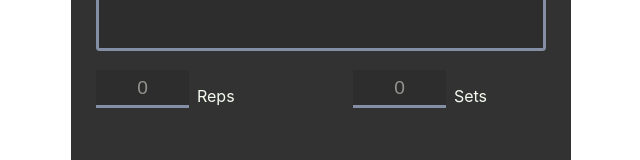
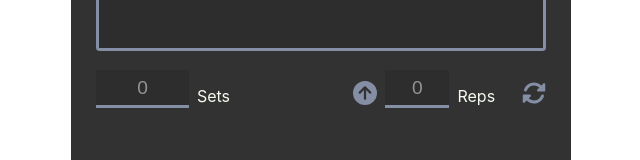
Before and after one commit to gudiantunes/workouty, a React (Vite) app: page /edit-exercise in a window 1280 px wide. Shown: the part 300-460 px from the top of the page, without its empty margins (319-959 px from the left). Built offline with nearby package versions, Linux system fonts and the light colour scheme.

Commit message:
Added timed and maxed exercises

```diff
--- a/src/components.styled/Button/Button.jsx
+++ b/src/components.styled/Button/Button.jsx
@@ -71,10 +71,10 @@ export const FooterButton = styled.button`
   height: 100%;
   font-size: 2em;
   padding-block: 0.2em;
-  color: var(--background-1);
+  color: ${(props) => props.color || 'var(--background-1)'};
   background-color: var(--accent-color);
   &:hover {
-    background-color: var(--accent-color-dark)
+    background-color: var(--accent-color-dark);
   }
   ${(props) =>
     props.secondary &&
--- a/src/components.styled/Wrapper/Wrapper.jsx
+++ b/src/components.styled/Wrapper/Wrapper.jsx
@@ -36,11 +36,11 @@ export const ShowExercises = styled.div`
 `;
 
 export const RepSetWrapper = styled.div`
-  display: grid;
+  display: flex;
   grid-template-columns: 1fr 1fr;
   /* flex-direction: column; */
   width: 90%;
-  /* justify-content: space-between; */
+  justify-content: space-between;
   gap: 4em;
   margin-block: 1em;
   box-sizing: border-box;
@@ -91,4 +91,5 @@ export const RoundedWrapper = styled.div`
   display: flex;
   justify-content: space-between;
   align-items: center;
+  font-size: 1.2em;
 `;
--- a/src/components/Exercise/ExerciseSet.jsx
+++ b/src/components/Exercise/ExerciseSet.jsx
@@ -48,7 +48,7 @@ function Editbtn(props) {
 function ExerciseSet(props) {
   const navigate = useNavigate();
   return (
-    <ExerciseWrapper {...props}>
+    <ExerciseWrapper width={props.width}>
       {props.moveable && (
         <MoveBtns moveUp={props.moveUp} moveDown={props.moveDown} />
       )}
@@ -72,7 +72,9 @@ function ExerciseSet(props) {
       ) : (
         <span>{props.exercise.sets} Sets</span>
       )}
-      <span>{props.exercise.reps} Reps</span>
+      <span>
+        {props.exercise.reps} {props.exercise.timed ? 'Secs' : 'Reps'}
+      </span>
     </ExerciseWrapper>
   );
 }
--- a/src/components/Timer/ExerciseTimer.jsx
+++ b/src/components/Timer/ExerciseTimer.jsx
@@ -18,6 +18,8 @@ const ExerciseTimer = forwardRef((props, _ref) => {
   const [isActive, setIsActive] = useState(false);
   const [isPaused, setIsPaused] = useState(false);
   const [time, setTime] = useState(0);
+
+  const [isCompleted, setIsCompleted] = useState(false);
 
   useEffect(() => {
     let interval = null;
@@ -45,6 +47,7 @@ const ExerciseTimer = forwardRef((props, _ref) => {
     getTime: () => {
       return time;
     },
+    done: !props.targetTime || isCompleted,
   }));
 
   function handleStartPause() {
@@ -57,9 +60,22 @@ const ExerciseTimer = forwardRef((props, _ref) => {
     }
   }
 
+  useEffect(() => {
+    props.onTimeUpdate?.(time);
+
+    if (!props.targetTime) return;
+
+    if (time >= props.targetTime) {
+      props.onTimerDone?.();
+      setIsCompleted(true);
+    }
+  }, [time]);
+
   return (
     <RoundedWrapper className={props.className} active={isActive && !isPaused}>
-      <span>Timer: {time} seconds</span>
+      <span>
+        Timer: {props.targetTime ? props.targetTime - time : time} seconds
+      </span>
       <div style={{ display: 'flex', gap: '0.5em' }}>
         {time > 0 && (
           <NoBgButton
--- a/src/routes/Activity/DoWorkout.jsx
+++ b/src/routes/Activity/DoWorkout.jsx
@@ -1,4 +1,4 @@
-import React, { useRef } from 'react';
+import React, { useEffect, useRef, useState } from 'react';
 import { LabeledInput } from '../../components.styled/Input/Input';
 import { MainTitle, TextBox, Title } from '../../components.styled/Label/Label';
 import {
@@ -7,8 +7,11 @@ import {
 } from '../../components.styled/Wrapper/Wrapper';
 import ExerciseFooter from '../../components/ExerciseFooter/ExerciseFooter';
 import ExerciseTimer from '../../components/Timer/ExerciseTimer';
+import { setInputValue } from '../../utils/utils';
 
 function DoWorkout({ exercise, onSkipExercise, onDoneExercise }) {
+  const [finishedTime, setFinishedTime] = useState(false);
+
   const repsRef = useRef();
   const timerRef = useRef();
 
@@ -21,24 +24,32 @@ function DoWorkout({ exercise, onSkipExercise, onDoneExercise }) {
     onDoneExercise(exerciseData);
   }
 
+  useEffect(() => {
+    if (timerRef.current?.done) {
+    }
+  }, [finishedTime]);
+
   return (
     <FlexWrapper gap='2em'>
       <MainTitle className='center' fontColor width='90%'>
         {exercise.name}
       </MainTitle>
-      <TextBox className='center'>
-        {exercise.description} {timerRef.current?.getTime()}
-      </TextBox>
+      <TextBox className='center'>{exercise.description}</TextBox>
       <div style={{ width: '70%' }} className='center'>
-        <LabeledInput className='center' labelFontSize='2em'>
+        <LabeledInput className='center' labelFontSize='1.9em'>
           <input
             id='reps'
             type='number'
-            size='5'
+            size='2'
             ref={repsRef}
-            placeholder={exercise.reps}
+            placeholder={
+              exercise.maxed ? '0' : exercise.timed ? '0' : exercise.reps
+            }
           />
-          <label htmlFor='reps'>/{exercise.reps} Reps</label>
+          <label htmlFor='reps'>
+            {exercise.maxed ? '= ' : '/'}
+            {exercise.reps} {exercise.timed ? 'Secs' : 'Reps'}
+          </label>
         </LabeledInput>
       </div>
       <RepSetWrapper className='center'>
@@ -46,7 +57,9 @@ function DoWorkout({ exercise, onSkipExercise, onDoneExercise }) {
           <label htmlFor='lstReps'>Last Reps:</label>
           <input
             id='lstReps'
-            value={exercise.lstReps ? exercise.lstReps : 0}
+            value={
+              exercise.timed ? '-' : exercise.lstReps ? exercise.lstReps : 0
+            }
             size={2}
             readOnly
           />
@@ -61,7 +74,20 @@ function DoWorkout({ exercise, onSkipExercise, onDoneExercise }) {
           />
         </LabeledInput>
       </RepSetWrapper>
-      <ExerciseTimer className='center' ref={timerRef} />
+      <ExerciseTimer
+        className='center'
+        ref={timerRef}
+        targetTime={exercise.timed ? exercise.reps : null}
+        onTimerDone={() => {
+          setFinishedTime(true);
+        }}
+        onTimeUpdate={(time) => {
+          if (exercise.timed) {
+            setInputValue(repsRef, time);
+          }
+        }}
+      />
+
       <ExerciseFooter onSkip={onSkipExercise} onDone={finishExercise} />
     </FlexWrapper>
   );
--- a/src/routes/EditExercise/EditExercise.jsx
+++ b/src/routes/EditExercise/EditExercise.jsx
@@ -1,4 +1,9 @@
-import { faArrowLeft, faCheck } from '@fortawesome/free-solid-svg-icons';
+import {
+  faArrowCircleUp,
+  faArrowLeft,
+  faCheck,
+  faRotate,
+} from '@fortawesome/free-solid-svg-icons';
 import { FontAwesomeIcon } from '@fortawesome/react-fontawesome';
 import React, { useEffect, useRef, useState } from 'react';
 import { Navigate, useNavigate, useParams } from 'react-router-dom';
@@ -6,6 +11,7 @@ import { database } from '../../api/db.js';
 import {
   DaySelectorBtn,
   NavbarButton,
+  NoBgButton,
 } from '../../components.styled/Button/Button';
 import {
   LabeledInput,
@@ -18,9 +24,12 @@ import {
   FlexWrapper,
   RepSetWrapper,
 } from '../../components.styled/Wrapper/Wrapper';
-import { isFormValid } from '../../utils/utils';
+import { isFormValid, setInputValue } from '../../utils/utils';
 
 function EditExercise(props) {
+  const [isTimed, setIsTimed] = useState(false);
+  const [isMaxed, setIsMaxed] = useState(false);
+
   const { exerciseid } = useParams();
   const navigate = useNavigate();
 
@@ -38,9 +47,10 @@ function EditExercise(props) {
 
   function resetForm() {
     nameRef.current.value = '';
+    descRef.current.value = '';
     repsRef.current.value = 0;
     setsRef.current.value = 0;
-    descRef.current.value = '';
+    // timeRef.current.value = 0;
   }
 
   async function submitExercise() {
@@ -48,9 +58,12 @@ function EditExercise(props) {
 
     const data = {
       name: nameRef.current.value,
-      reps: repsRef.current.value,
-      sets: setsRef.current.value,
+      reps: repsRef.current.value || 1,
+      sets: setsRef.current.value || 1,
+      // time: timeRef.current.value || 0,
       description: descRef.current.value,
+      timed: isTimed,
+      maxed: isMaxed,
     };
 
     if (exerciseid) {
@@ -61,6 +74,7 @@ function EditExercise(props) {
       const id = await database.exercises.add(data);
       resetForm();
       navigate(-1);
+      return;
     } catch (err) {
       await database.exercises
         .where('id')
@@ -73,6 +87,8 @@ function EditExercise(props) {
   async function loadExercise() {
     const data = await database.exercises.get(Number.parseInt(exerciseid));
     if (data) {
+      setIsTimed(data.timed || false);
+      setIsMaxed(data.maxed || false);
       setFormData(data);
     }
   }
@@ -115,17 +131,6 @@ function EditExercise(props) {
       <RepSetWrapper className='center'>
         <LabeledInput>
           <input
-            id='reps'
-            type='number'
-            // size='5'
-            ref={repsRef}
-            placeholder={0}
-            defaultValue={formData.reps}
-          />
-          <label htmlFor='reps'>Reps</label>
-        </LabeledInput>
-        <LabeledInput>
-          <input
             id='sets'
             type='number'
             // size='5'
@@ -134,6 +139,58 @@ function EditExercise(props) {
             defaultValue={formData.sets}
           />
           <label htmlFor='sets'>Sets</label>
+        </LabeledInput>
+        {/* <LabeledInput>
+          <input
+            id='time'
+            type='number'
+            // size='5'
+            ref={timeRef}
+            placeholder={0}
+            defaultValue={formData.time}
+          />
+          <label htmlFor='time'>sec</label>
+        </LabeledInput> */}
+        <LabeledInput>
+          {!isTimed ? (
+            <NoBgButton
+              active={isMaxed}
+              onClick={() => {
+                setInputValue(repsRef, !isMaxed ? 'Max' : formData.reps);
+                setIsMaxed(!isMaxed);
+              }}
+            >
+              <FontAwesomeIcon icon={faArrowCircleUp} />
+            </NoBgButton>
+          ) : null}
+          <input
+            id='reps'
+            type='text'
+            ref={repsRef}
+            placeholder={0}
+            defaultValue={formData.reps}
+            onChange={(e) => {
+              if (isMaxed) {
+                setIsMaxed(false);
+              }
+            }}
+          />
+          {isTimed ? (
+            <label htmlFor='reps'>Secs</label>
+          ) : (
+            <label htmlFor='reps'>Reps</label>
+          )}
+          <NoBgButton
+            onClick={() => {
+              if (!isTimed) {
+                setInputValue(repsRef, formData.reps);
+                if (isMaxed) setIsMaxed(false);
+              }
+              setIsTimed(!isTimed);
+            }}
+          >
+            <FontAwesomeIcon icon={faRotate} />
+          </NoBgButton>
         </LabeledInput>
       </RepSetWrapper>
       {exerciseid && (
--- a/src/utils/utils.js
+++ b/src/utils/utils.js
@@ -41,3 +41,7 @@ export function moveArrayItemDown(array = [], itemIndex = 0) {
   }
   return nArray;
 }
+
+export function setInputValue(iptRef, val) {
+  iptRef.current.value = val;
+}
```
Also changed, not shown: 2 other files (tests, documents, lock files or other folders).
